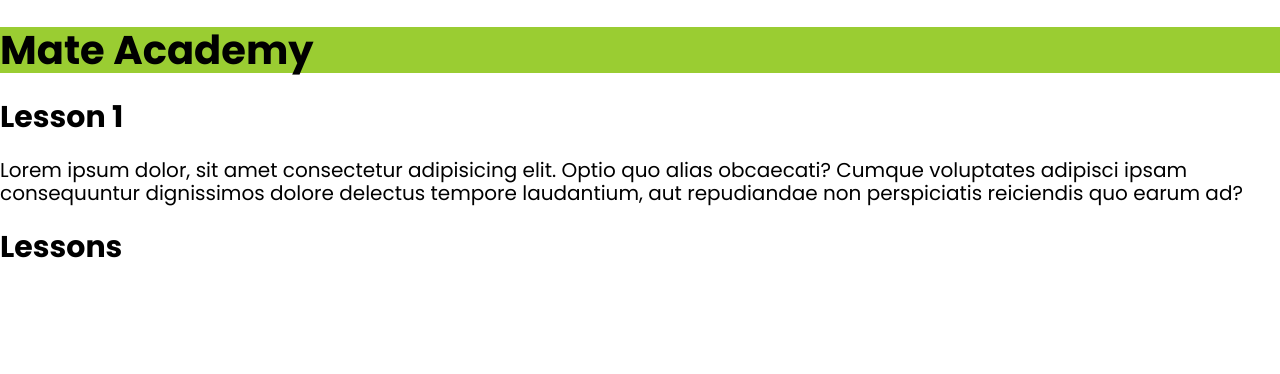
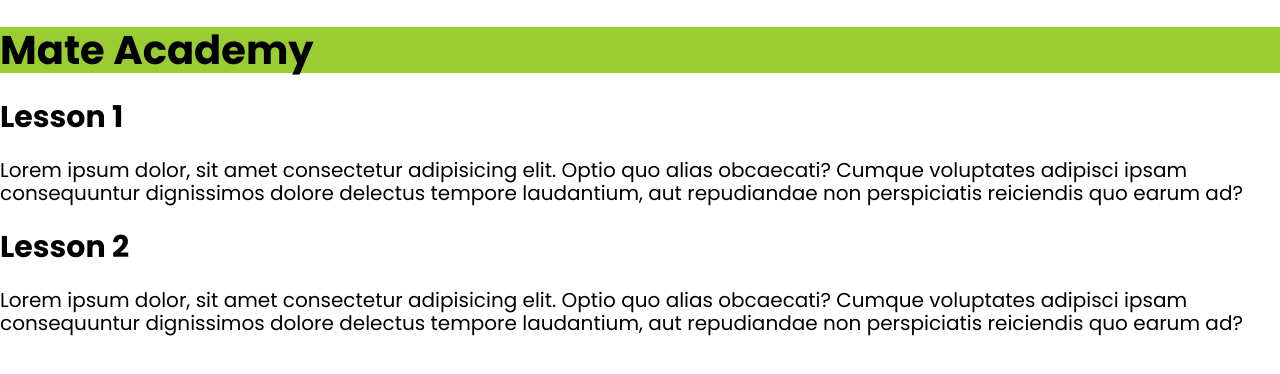
Before and after one commit to melnikko/my-project, a plain HTML site: page index.html in a window 1280 px wide. Drawn offline with Linux system fonts and the light colour scheme.

Commit message:
new lesson added

```diff
--- a/index.html
+++ b/index.html
@@ -13,6 +13,7 @@
   <h1>Mate Academy</h1>
   <h2>Lesson 1</h2>
   <p>Lorem ipsum dolor, sit amet consectetur adipisicing elit. Optio quo alias obcaecati? Cumque voluptates adipisci ipsam consequuntur dignissimos dolore delectus tempore laudantium, aut repudiandae non perspiciatis reiciendis quo earum ad?</p>
-  <h2>Lessons</h2>
+  <h2>Lesson 2</h2>
+  <p>Lorem ipsum dolor, sit amet consectetur adipisicing elit. Optio quo alias obcaecati? Cumque voluptates adipisci ipsam consequuntur dignissimos dolore delectus tempore laudantium, aut repudiandae non perspiciatis reiciendis quo earum ad?</p>
 </body>
 </html>
```
